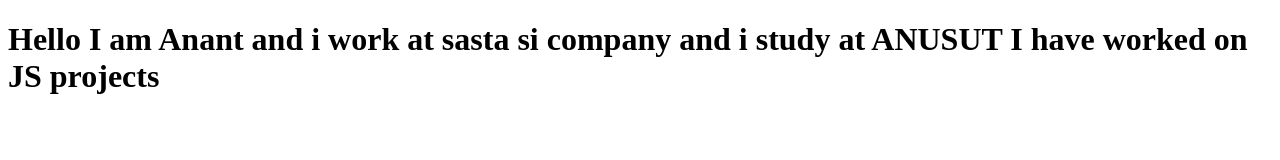
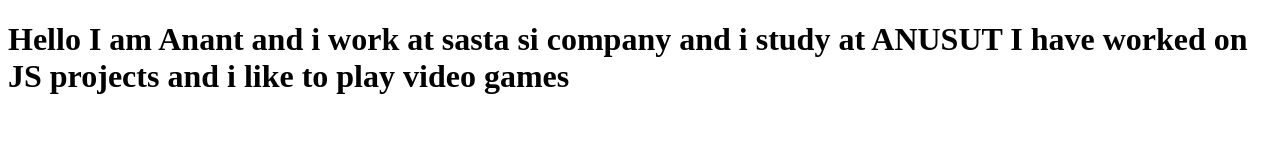
Before and after one commit to Anant-2001/Quetzalcoatl_01, a plain HTML site: page index.html in a window 1280 px wide. Drawn offline with Linux system fonts and the light colour scheme.

Commit message:
update hobbies

```diff
--- a/index.html
+++ b/index.html
@@ -8,6 +8,6 @@
 </head>
 <body>
     <h1>Hello I am Anant and i work at sasta si company and i study at ANUSUT
-    I have worked on JS projects</h1>
+    I have worked on JS projects and i like to play video games</h1>
 </body>
 </html>
```
